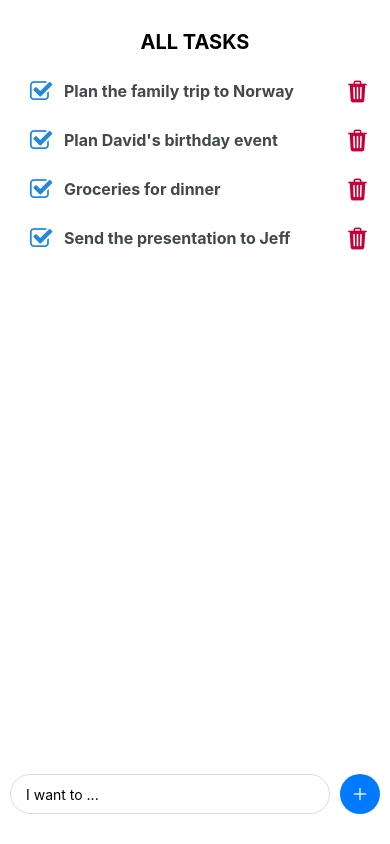
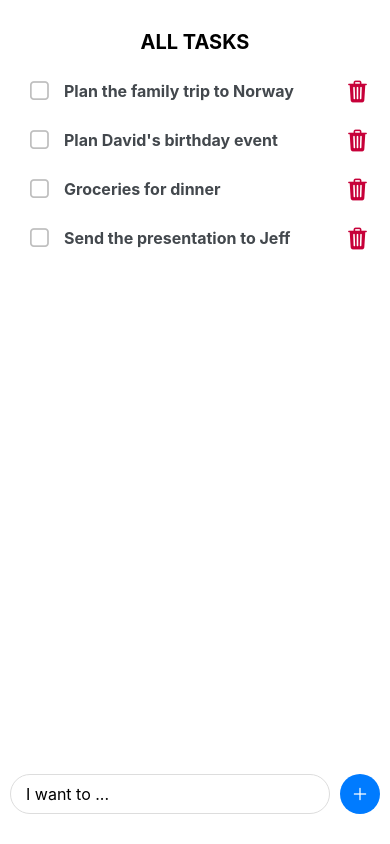
Before and after one commit to glodielukose/react-native-todo-app, a React Native app: screen / in a window 390 px wide. Built offline with nearby package versions, Linux system fonts and the light colour scheme.

Commit message:
feat : added the possibility of checking a task

```diff
--- a/components/InputContainer.jsx
+++ b/components/InputContainer.jsx
@@ -45,7 +45,8 @@ const styles = StyleSheet.create({
         borderColor: '#ddd',
         borderRadius: 20,
         height: 40,
-        paddingHorizontal: 15
+        paddingHorizontal: 15,
+        fontSize: 16
     },
     addButton: {
         height: 40,
--- a/components/Task.jsx
+++ b/components/Task.jsx
@@ -4,7 +4,7 @@ import { useState } from 'react'
 import MyIcon from './MyIcon'
 import { CheckBox } from '@rneui/themed';
 
-const Task = ({task, index, onDeletteTask}) => {
+const Task = ({task, index, onDeletteTask, onCheckedTask}) => {
     const [isChecked, setIsChecked] = useState(false);
 
     return (
@@ -13,7 +13,7 @@ const Task = ({task, index, onDeletteTask}) => {
             center
             title={task.task}
             checked={task.checked}
-            onPress={() => setIsChecked(!isChecked)}
+            onPress={() => onCheckedTask(index)}
             containerStyle={{
                 padding: 0
             }}
--- a/screens/HomeScreen.jsx
+++ b/screens/HomeScreen.jsx
@@ -8,22 +8,22 @@ const HomeScreen = () => {
         {
             id : '1',
             task: 'Plan the family trip to Norway',
-            checked : true
+            checked : false
         },
         {
             id : '2',
             task: "Plan David's birthday event",
-            checked : true
+            checked : false
         },
         {
             id : '3',
             task: 'Groceries for dinner',
-            checked : true
+            checked : false
         },
         {
             id : '4',
             task: 'Send the presentation to Jeff',
-            checked : true
+            checked : false
         },
     ])
 
@@ -35,6 +35,14 @@ const HomeScreen = () => {
         setTasks((prevTasks) => prevTasks.filter((task) => task.id !== index))
     }
 
+    const handleCheckedTask = (id) => {
+        setTasks((prevTasks) =>
+            prevTasks.map((task) =>
+                task.id === id ? { ...task, checked: !task.checked } : task
+            )
+        );
+    }
+
 
     return (
         <View style={styles.container}>
@@ -43,7 +51,12 @@ const HomeScreen = () => {
             <FlatList
                 data={tasks}
                 renderItem={({item}) => (
-                    <Task task={item} index={item.id} onDeletteTask={handleDeletteTask}/>
+                    <Task
+                        task={item}
+                        index={item.id}
+                        onDeletteTask={handleDeletteTask}
+                        onCheckedTask={handleCheckedTask}
+                    />
                 )}
                 keyExtractor={(item) => item.id}
                 contentContainerStyle={styles.list}
```
